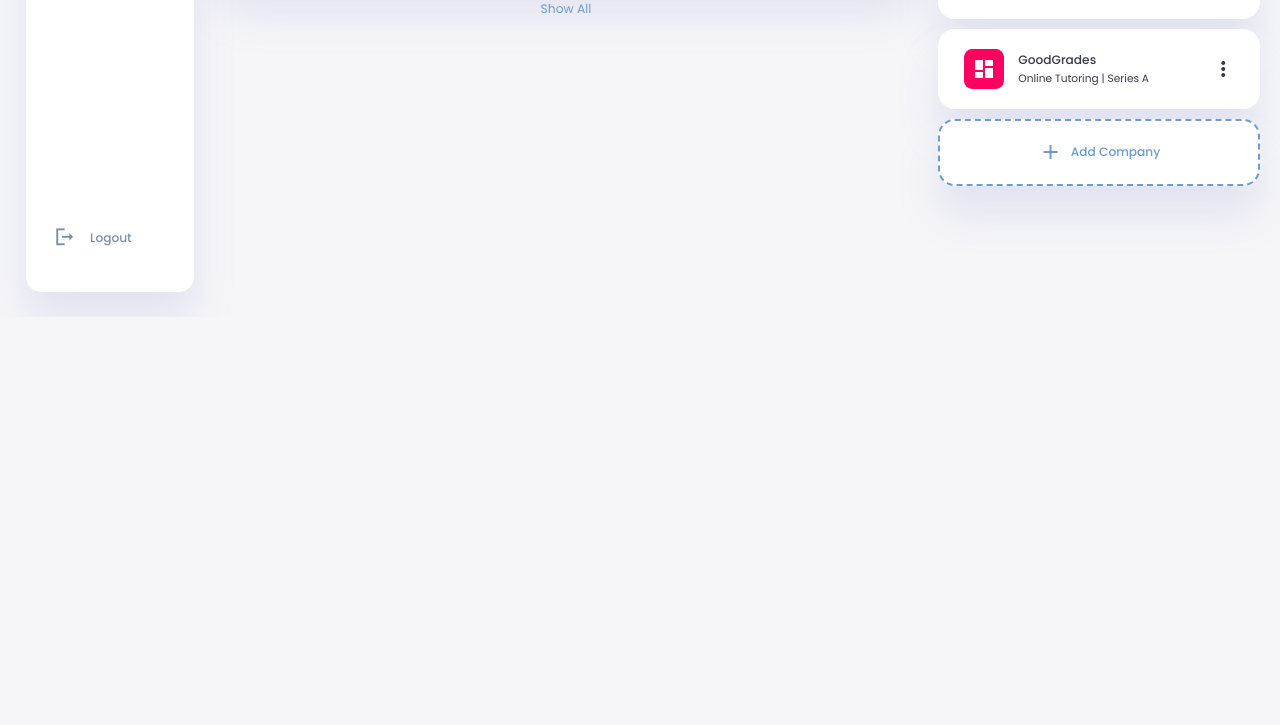
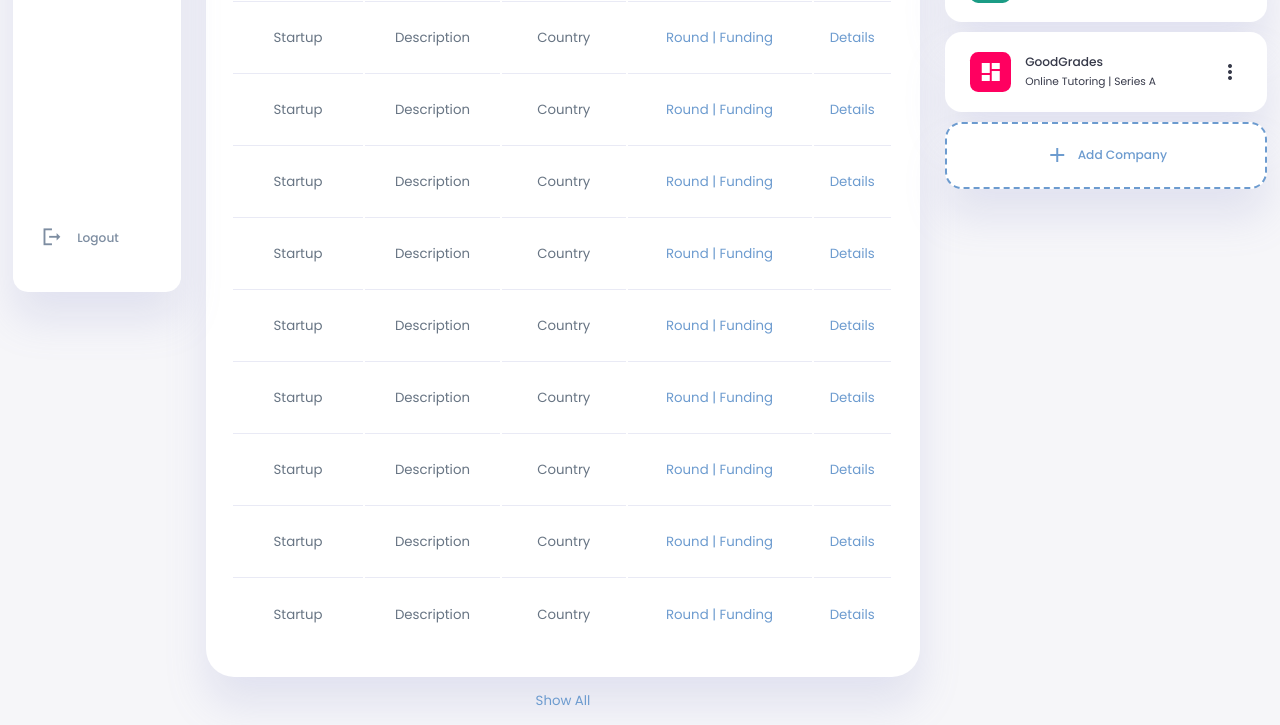
Before and after one commit to odindevmuncher/venturezdash, a plain HTML site: page index.html in a window 1280 px wide. Shown: the part 483-1208 px from the top of the page. Before the commit the page ends 800 px from the top, so only its background shows below. Drawn offline with Linux system fonts and the light colour scheme.

Commit message:
first commit

```diff
--- a/index.html
+++ b/index.html
@@ -16,7 +16,7 @@
         <aside>
             <div class="toggle">
                 <div class="logo">
-                    <h2>Venturez<span class="danger">Alpha</span></h2>
+                    <h2>Search<span class="danger">Ventures</span></h2>
                 </div>
                 <div class="close" id="close-btn">
                     <span class="material-icons-sharp">
@@ -158,10 +158,11 @@
                             <th>Description</th>
                             <th>Location</th>
                             <th>Funding</th>
+                            <th>More</th>
                             <th></th>
                         </tr>
                     </thead>
-                    <tbody></tbody>
+                    <tbody>*Alpha data - v.101</tbody>
                 </table>
                 <a href="#">Show All</a>
             </div>
--- a/orders.js
+++ b/orders.js
@@ -12,9 +12,54 @@ const Orders = [
         status: 'Series A | 6M'
     },
     {
-        productName: 'Beem',
-        productNumber: 'Metaverse',
-        paymentStatus: 'London, UK',
-        status: 'Seed | 2M'
+        productName: 'Startup',
+        productNumber: 'Description',
+        paymentStatus: 'Country',
+        status: 'Round | Funding'
     },
+    {
+        productName: 'Startup',
+        productNumber: 'Description',
+        paymentStatus: 'Country',
+        status: 'Round | Funding'
+    },
+    {
+        productName: 'Startup',
+        productNumber: 'Description',
+        paymentStatus: 'Country',
+        status: 'Round | Funding'
+    },
+    {
+        productName: 'Startup',
+        productNumber: 'Description',
+        paymentStatus: 'Country',
+        status: 'Round | Funding'
+    },  {
+        productName: 'Startup',
+        productNumber: 'Description',
+        paymentStatus: 'Country',
+        status: 'Round | Funding'
+    },  {
+        productName: 'Startup',
+        productNumber: 'Description',
+        paymentStatus: 'Country',
+        status: 'Round | Funding'
+    },  {
+        productName: 'Startup',
+        productNumber: 'Description',
+        paymentStatus: 'Country',
+        status: 'Round | Funding'
+    },  {
+        productName: 'Startup',
+        productNumber: 'Description',
+        paymentStatus: 'Country',
+        status: 'Round | Funding'
+    },  {
+        productName: 'Startup',
+        productNumber: 'Description',
+        paymentStatus: 'Country',
+        status: 'Round | Funding'
+    },
+
+
 ]
--- a/style.css
+++ b/style.css
@@ -49,7 +49,7 @@ body{
     width: 100vw;
     height: 100vh;
     font-family: 'Poppins', sans-serif;
-    font-size: 0.88rem;
+    font-size: 0.95em;
     user-select: none;
     overflow-x: hidden;
     color: var(--color-dark);
@@ -115,7 +115,7 @@ b{
 
 .container{
     display: grid;
-    width: 96%;
+    width: 98%;
     margin: 0 auto;
     gap: 1.8rem;
     grid-template-columns: 12rem auto 23rem;
@@ -362,7 +362,7 @@ main .recent-orders table:hover{
 }
 
 main table tbody td{
-    height: 2.8rem;
+    height: 5rem;
     border-bottom: 1px solid var(--color-light);
     color: var(--color-dark-variant);
 }
```
